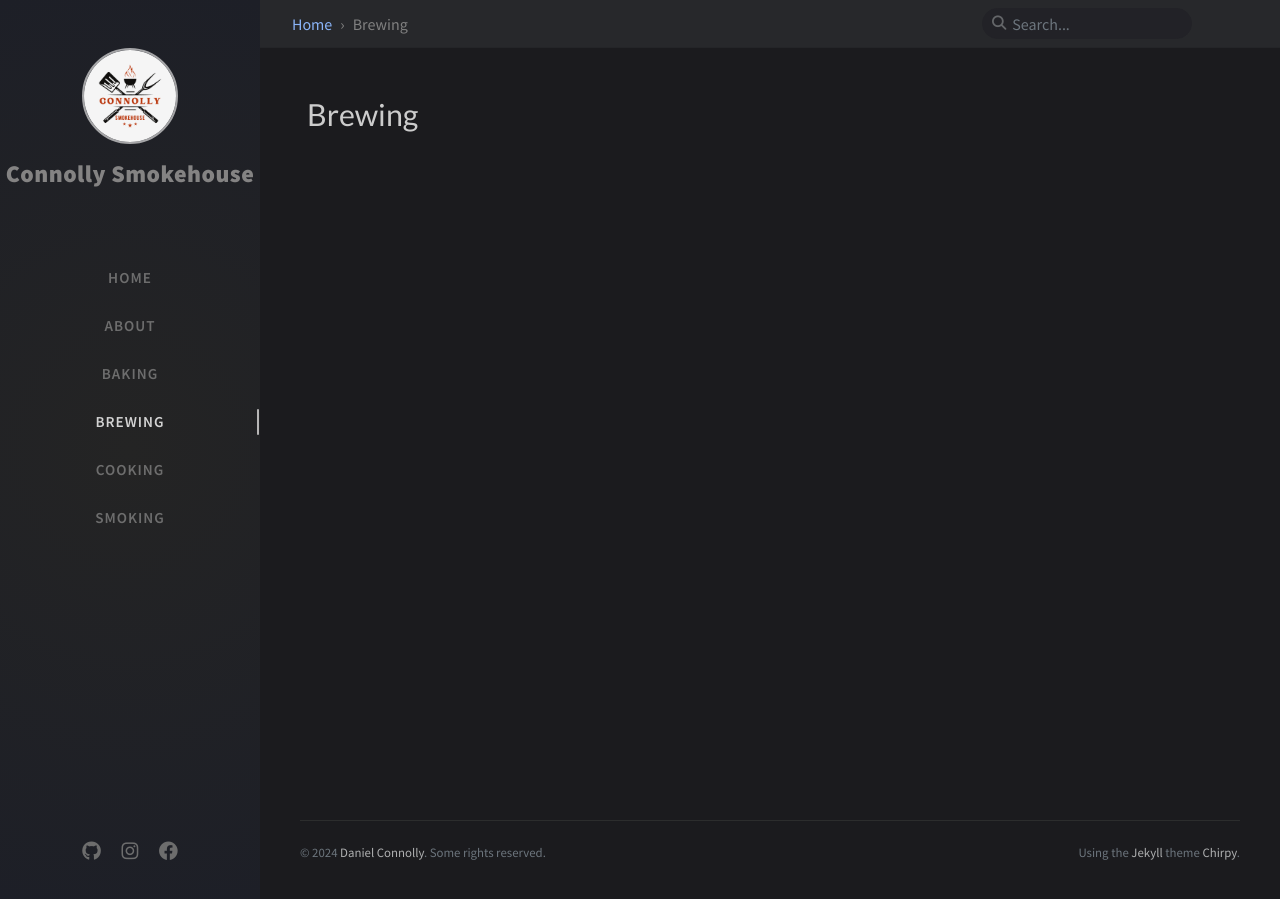
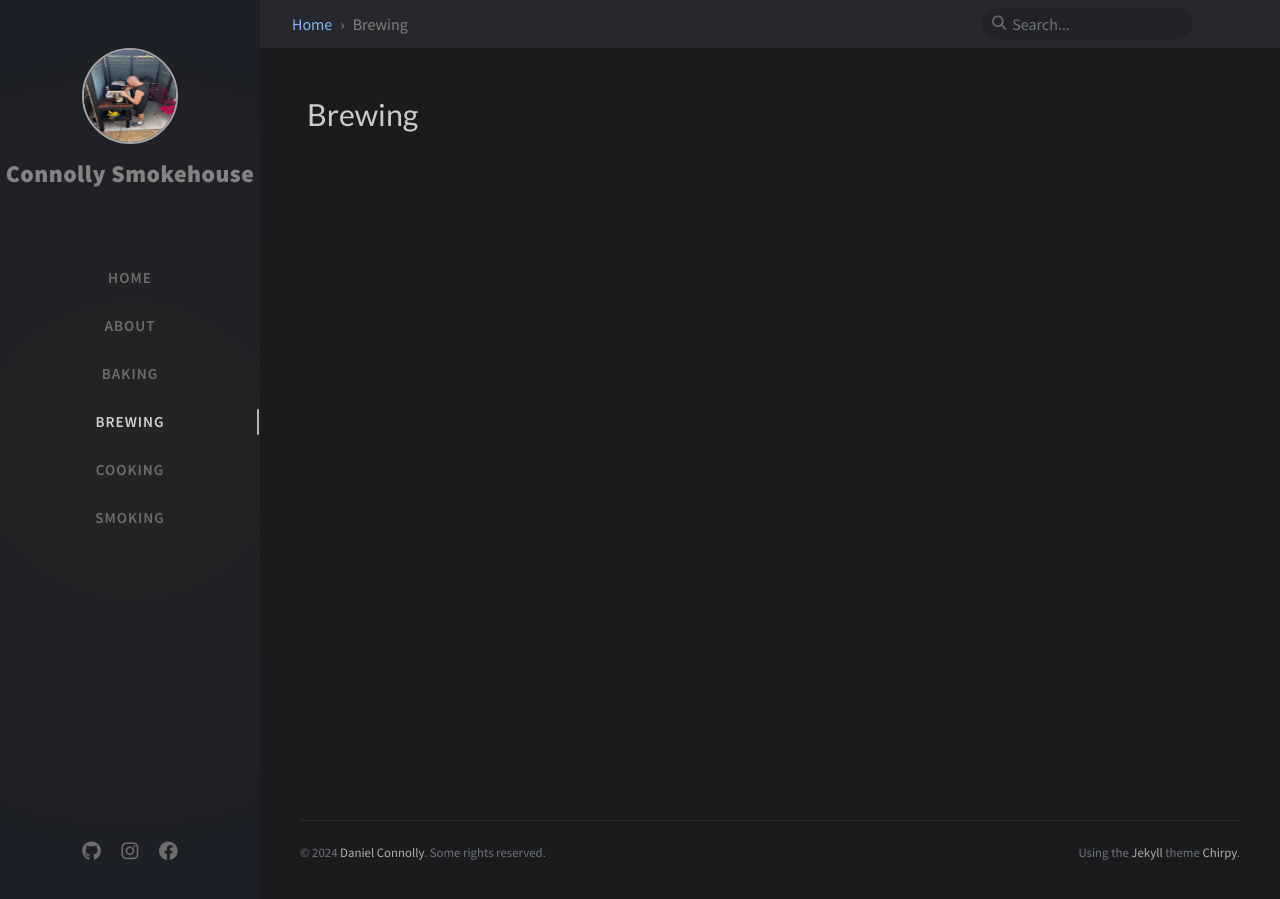
Before and after one commit to sqltechhead/connollysmokehouse, a Jekyll site: the page built from _tabs/brewing.md, in a window 1280 px wide. Built offline with Jekyll 4.4.1, drawn with Linux system fonts in a browser that asks for light colours; comment, search, counter and statistics services are not loaded.

Commit message:
website icon

```diff
--- a/_config.yml
+++ b/_config.yml
@@ -83,7 +83,7 @@ theme_mode: dark
 img_cdn: "https://raw.githubusercontent.com/sqltechhead/connollysmokehouse/master"
 
 # the avatar on sidebar, support local or CORS resources
-avatar: "/assets/images/ConnollySmokehouse.png"
+avatar: "/assets/images/WebsiteIcon.jpg"
 
 # boolean type, the global switch for TOC in posts.
 toc: true
```
Also changed, not shown: assets/images/WebsiteIcon.jpg (added).
